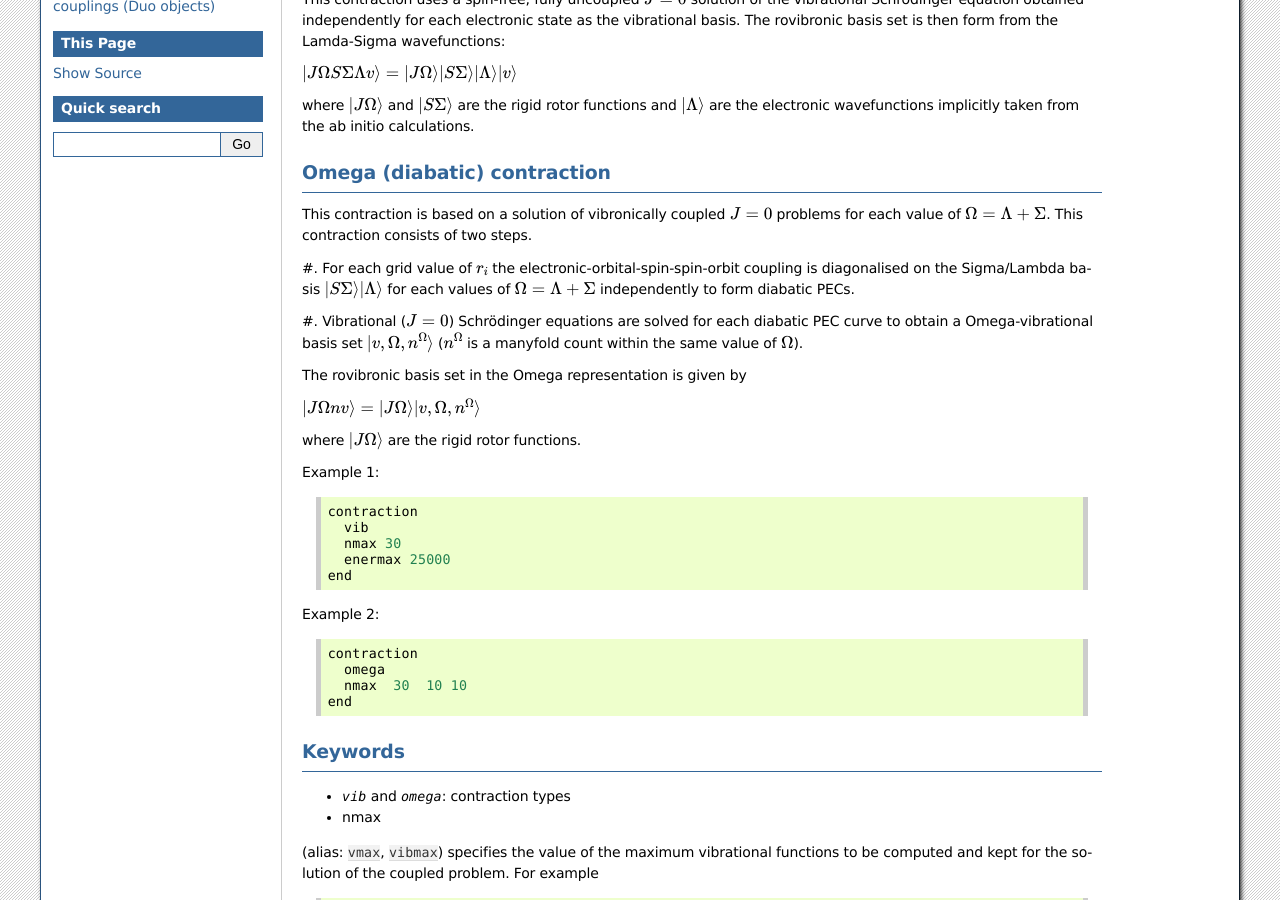
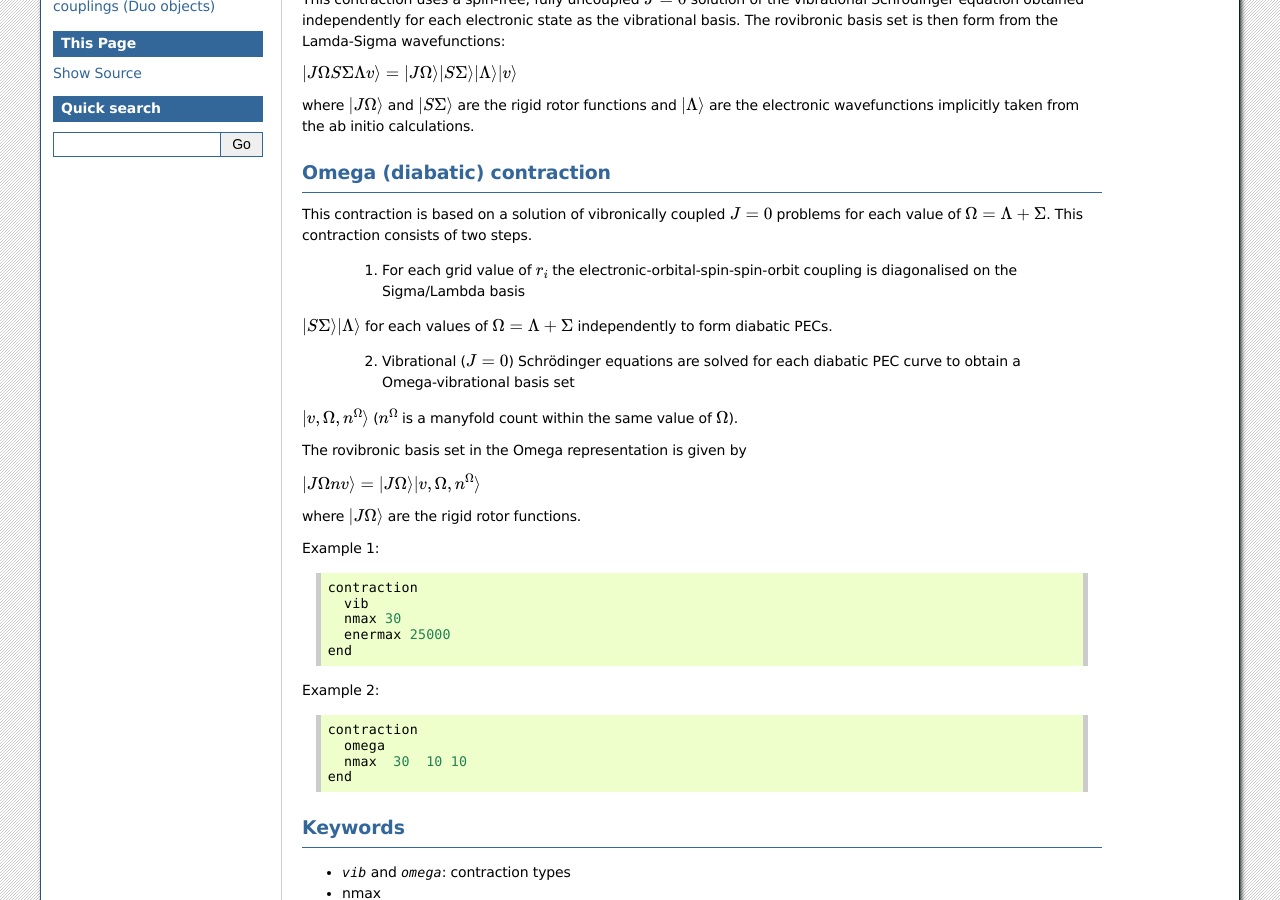
Before and after one commit to Trovemaster/Duo, a Sphinx documentation site: the page built from docs/source/contraction.rst, in a window 1280 px wide and 900 px high, scrolled down 362 px. Built offline with Sphinx 7.4.7, drawn with Linux system fonts in a browser that asks for light colours; formulas are drawn with MathJax 3; some of the changed lines change nothing that is shown.

Commit message:
Update contraction.rst

```diff
--- a/docs/source/contraction.rst
+++ b/docs/source/contraction.rst
@@ -34,10 +34,10 @@ Omega (diabatic) contraction
 This contraction is based on a solution of vibronically coupled :math:`J=0` problems for each value of :math:`\Omega=\Lambda+\Sigma`.
 This contraction consists of two steps.
 
-#. For each grid value of :math:`r_i` the electronic-orbital-spin-spin-orbit coupling is diagonalised on the Sigma/Lambda basis
+  1. For each grid value of :math:`r_i` the electronic-orbital-spin-spin-orbit coupling is diagonalised on the Sigma/Lambda basis
 :math:`|S\Sigma\rangle|\Lambda\rangle` for each values of :math:`\Omega=\Lambda+\Sigma` independently to form diabatic PECs.
 
-#. Vibrational (:math:`J=0`) Schrödinger equations are solved for each diabatic PEC curve to obtain a Omega-vibrational basis set
+  2. Vibrational (:math:`J=0`) Schrödinger equations are solved for each diabatic PEC curve to obtain a Omega-vibrational basis set
 :math:`|v,\Omega,n^{\Omega}\rangle` (:math:`n^{\Omega}` is a manyfold count within the same value of :math:`\Omega`).
 
 The rovibronic basis set in the Omega representation is given by
```
